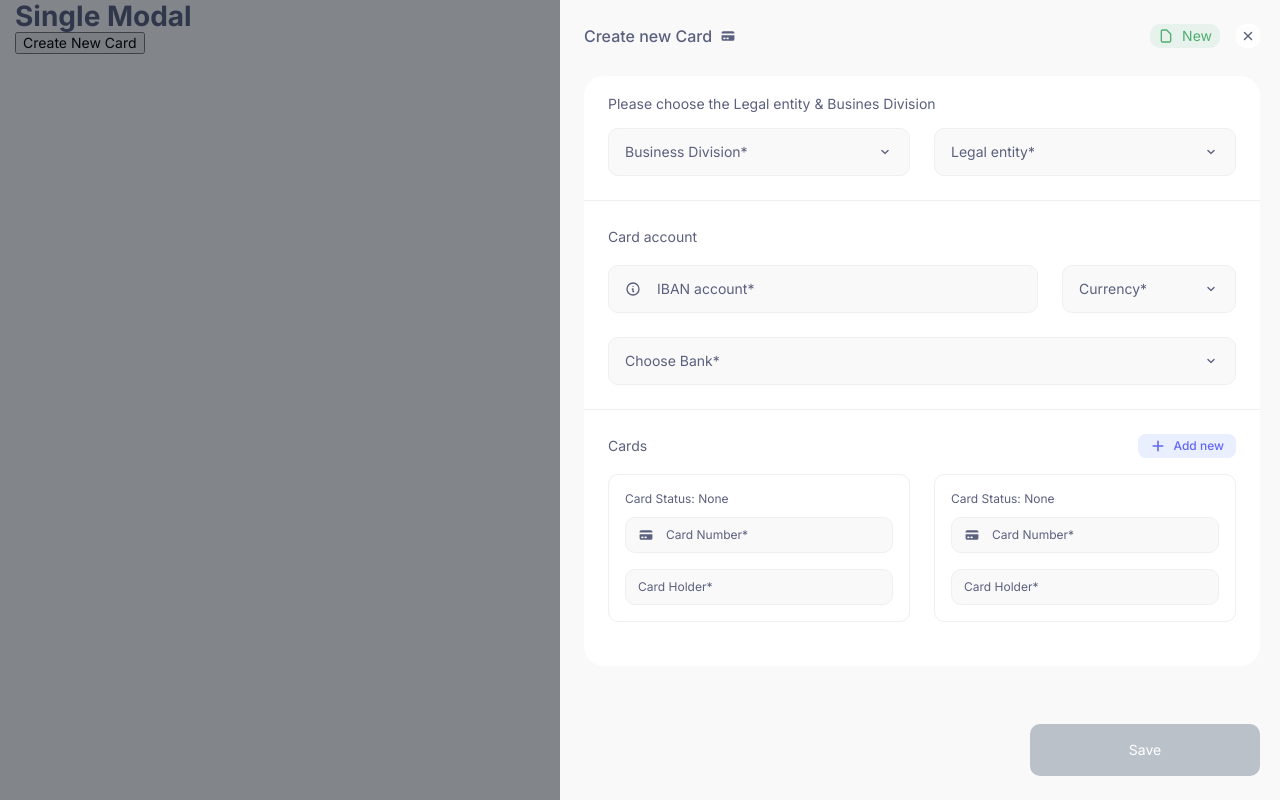
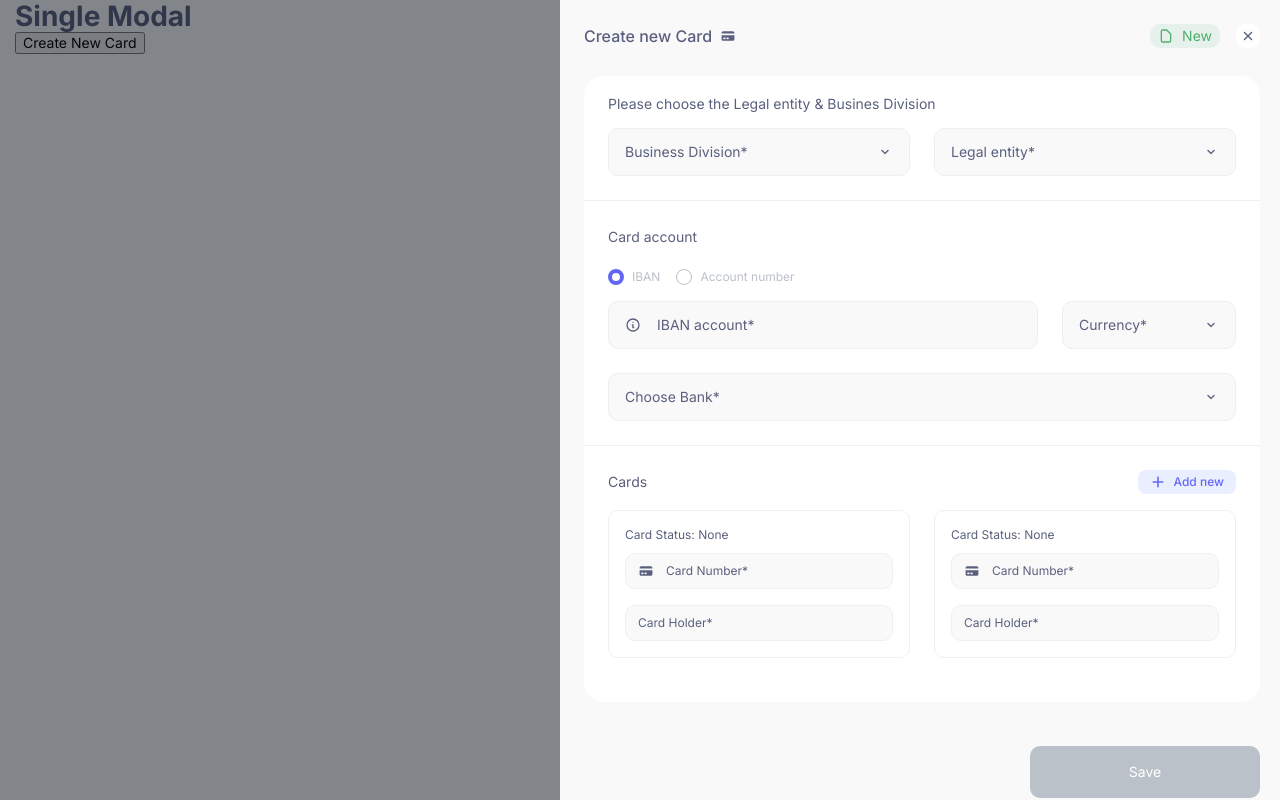
Before and after one commit to lex-od/next-single-modal, a Next.js app: page / in a window 1280 px wide. Both pictures are taken after a click on the button "Create New Card". Built offline with nearby package versions, Linux system fonts and the light colour scheme.

Commit message:
Add radio group

```diff
--- a/src/components/home/NewCardForm/CardAccountGroup/CardAccountGroup.module.scss
+++ b/src/components/home/NewCardForm/CardAccountGroup/CardAccountGroup.module.scss
@@ -10,6 +10,12 @@
   font-weight: 400;
   font-size: 14px;
   line-height: 1.71;
+}
+
+.radioGroup {
+  display: flex;
+  gap: 16px;
+  margin-bottom: 12px;
 }
 
 .fields {
--- a/src/components/home/NewCardForm/CardAccountGroup/CardAccountGroup.tsx
+++ b/src/components/home/NewCardForm/CardAccountGroup/CardAccountGroup.tsx
@@ -4,6 +4,7 @@ import { bankOptions, currencyOptions } from "@/mockedData/selectOptions";
 import { Input } from "@/components/ui/Input/Input";
 import { InformationCircleIcon } from "@/assets/inlineSvg";
 import css from "./CardAccountGroup.module.scss";
+import { RadioButton } from "@/components/ui/RadioButton/RadioButton";
 
 export const CardAccountGroup = () => {
   const [currency, setCurrency] = useState<ISelectOption | null>(null);
@@ -12,6 +13,20 @@ export const CardAccountGroup = () => {
   return (
     <div className={css.cardAccountGroup}>
       <h3 className={css.title}>Card account</h3>
+
+      <div className={css.radioGroup}>
+        <RadioButton
+          label="IBAN"
+          name="account-type"
+          value="iban"
+          defaultChecked
+        />
+        <RadioButton
+          label="Account number"
+          name="account-type"
+          value="number"
+        />
+      </div>
 
       <div className={css.fields}>
         <Input
--- /dev/null
+++ b/src/components/ui/RadioButton/RadioButton.module.scss
@@ -0,0 +1,36 @@
+@import "styles/shared";
+
+.wrap {
+  display: inline-block;
+}
+
+.input {
+  @extend %visually-hidden;
+
+  &:checked + .label::before {
+    border: 4px solid $violet-accent-color;
+  }
+}
+
+.label {
+  display: inline-flex;
+  align-items: center;
+  gap: 8px;
+
+  cursor: pointer;
+
+  font-size: 12px;
+  line-height: 2;
+  color: $inactive-gray-color;
+
+  &::before {
+    content: "";
+    display: inline-block;
+    width: 16px;
+    height: 16px;
+
+    border-radius: 50%;
+    border: 1px solid $inactive-gray-color;
+    transition: border-color 200ms;
+  }
+}
--- /dev/null
+++ b/src/components/ui/RadioButton/RadioButton.tsx
@@ -0,0 +1,23 @@
+import { FC, useId } from "react";
+import css from "./RadioButton.module.scss";
+
+type TRadioButton = {
+  label: string;
+} & React.DetailedHTMLProps<
+  React.InputHTMLAttributes<HTMLInputElement>,
+  HTMLInputElement
+>;
+
+export const RadioButton: FC<TRadioButton> = ({ label, ...inputProps }) => {
+  const id = useId();
+
+  return (
+    <div className={css.wrap}>
+      <input id={id} type="radio" className={css.input} {...inputProps} />
+
+      <label htmlFor={id} className={css.label}>
+        {label}
+      </label>
+    </div>
+  );
+};
--- a/src/styles/shared.scss
+++ b/src/styles/shared.scss
@@ -42,3 +42,17 @@ $light-violet-color: #eaefff;
     }
   }
 }
+
+%visually-hidden {
+  position: absolute;
+  width: 1px;
+  height: 1px;
+  margin: -1px;
+  border: 0;
+  padding: 0;
+
+  white-space: nowrap;
+  clip-path: inset(100%);
+  clip: rect(0 0 0 0);
+  overflow: hidden;
+}
```
